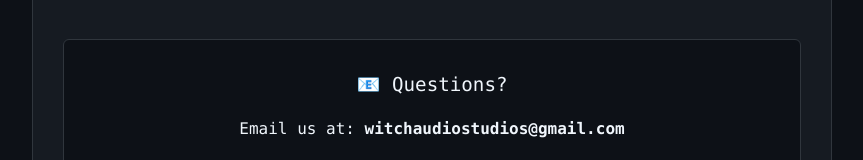
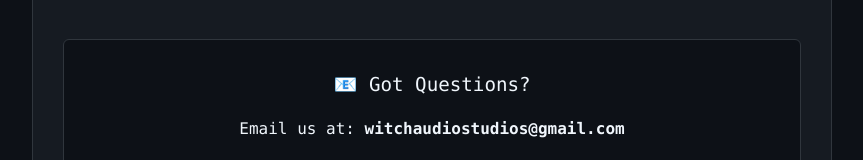
Before and after one commit to rachellarralde/app-legal, a plain HTML site: page index.html in a window 1280 px wide. Shown: the part 1619-1779 px from the top of the page, without its empty margins (208-1071 px from the left). Drawn offline with Linux system fonts and the light colour scheme.

Commit message:
Initial commit

```diff
--- a/index.html
+++ b/index.html
@@ -250,7 +250,7 @@
 
         <!-- Contact Section -->
         <div class="contact">
-          <h3>📧 Questions?</h3>
+          <h3>📧 Got Questions?</h3>
           <p>Email us at: <strong>witchaudiostudios@gmail.com</strong></p>
         </div>
       </div>
```
